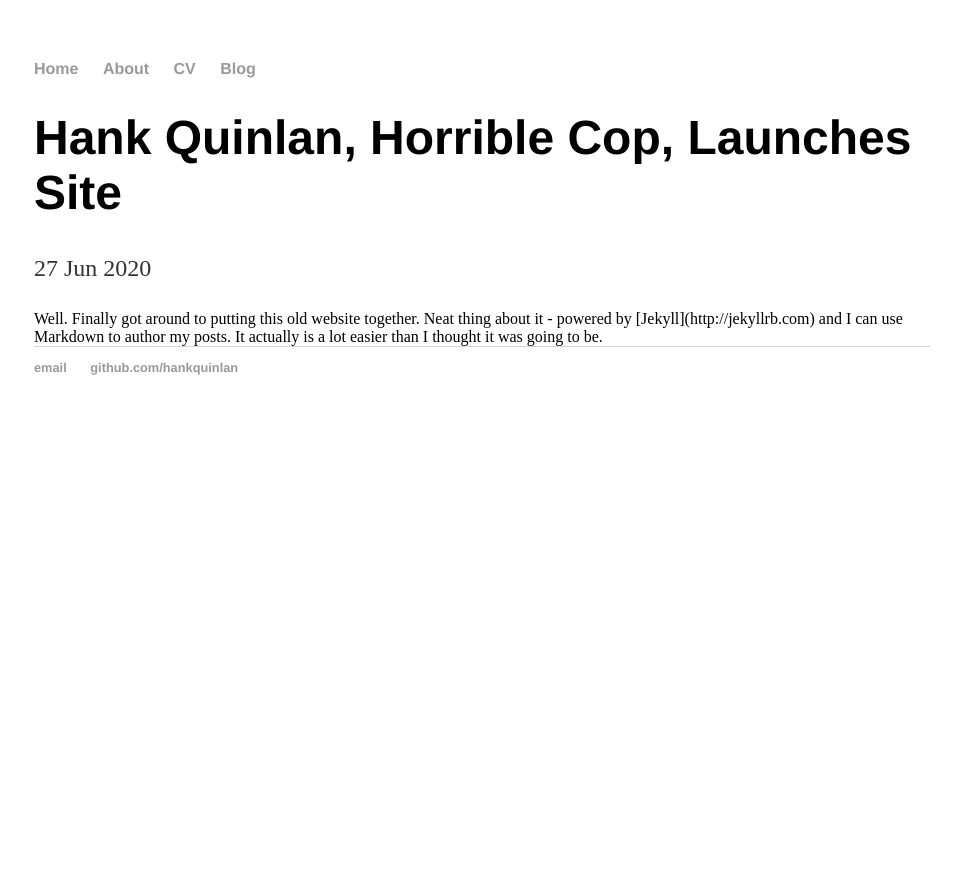
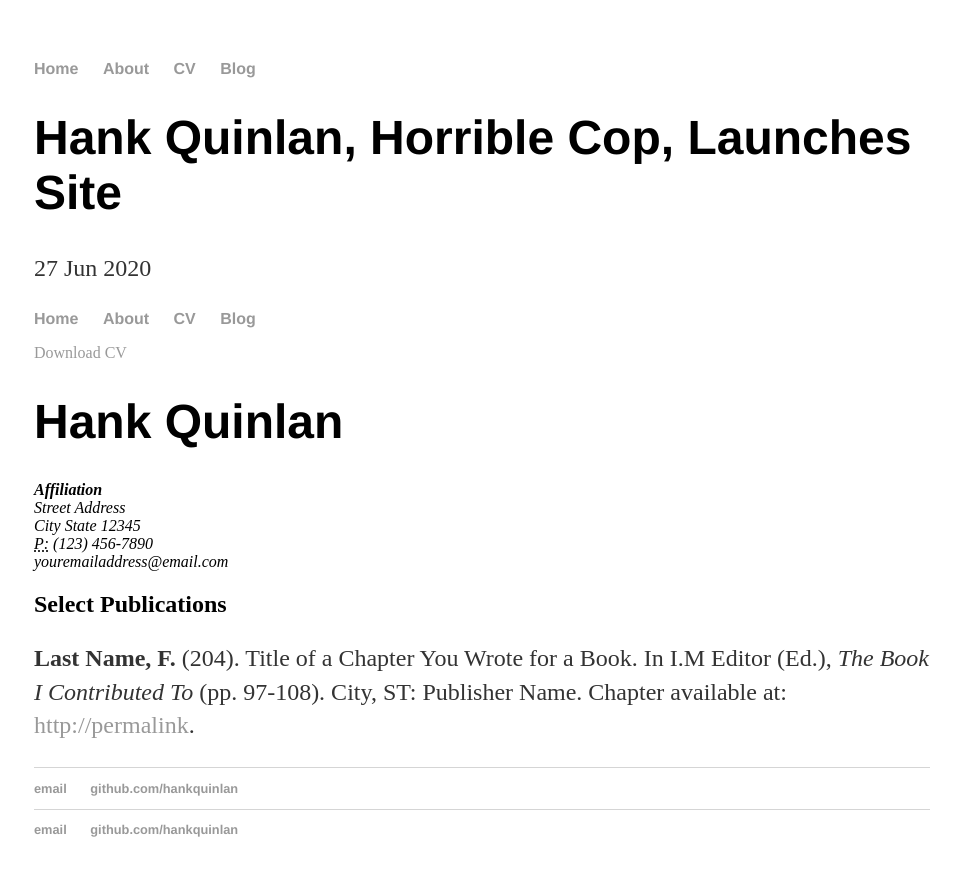
Before and after one commit to qmcdaniel/qmcdaniel.github.io, a Jekyll site: the page built from cv/index.html, in a window 1280 px wide. Shown: the top 876 px of the page, without its empty margins (158-1116 px from the left). Built offline with Jekyll 4.4.1, drawn with Linux system fonts in a browser that asks for light colours.

Commit message:
Update index.html

```diff
--- a/cv/index.html
+++ b/cv/index.html
@@ -4,4 +4,54 @@
 date: 2020-06-27
 ---
 
-Well. Finally got around to putting this old website together. Neat thing about it - powered by [Jekyll](http://jekyllrb.com) and I can use Markdown to author my posts. It actually is a lot easier than I thought it was going to be.
+<!DOCTYPE html>
+<html>
+  <head>
+    <title>CV of Your Name</title>
+
+    <link rel="stylesheet" type="text/css" href="/css/main.css">
+
+  </head>
+
+
+  <body>
+    <nav>
+<ul>
+<li><a href="/">Home</a></li>
+<li><a href="/about">About</a></li>
+<li><a href="/cv">CV</a></li>
+<li><a href="/blog">Blog</a></li>
+</ul>
+    </nav>
+<div class="container">
+
+  	<div class="cv">
+		<a href="#" class="download" title="Download CV as PDF">Download CV</a>
+					<h1>Hank Quinlan</h1>
+					<address>
+					<strong>Affiliation</strong><br>
+					Street Address<br>
+					City State 12345<br>
+					<abbr title="phone">P:</abbr> (123) 456-7890<br>
+					<span class="obfuscate">youremailaddress@email.com</span>
+					</address>
+
+					<h2>Select Publications</h2>
+
+					<p><strong>Last Name, F.</strong> (204). Title of a Chapter You Wrote for a Book. In I.M Editor (Ed.), <em>The Book I Contributed To</em> (pp. 97-108). City, ST: Publisher Name. Chapter available at: <a href="#">http://permalink</a>.
+
+
+	</div>
+
+
+</div>
+
+  <footer>
+   <ul>
+   <li><a href="mailto:hankquinlanhub@gmail.com">email</a></li>
+   <li><a href="https://github.com/hankquinlan">github.com/hankquinlan</a></li>
+   </ul>
+  </footer>
+  </body>
+
+</html>
```
